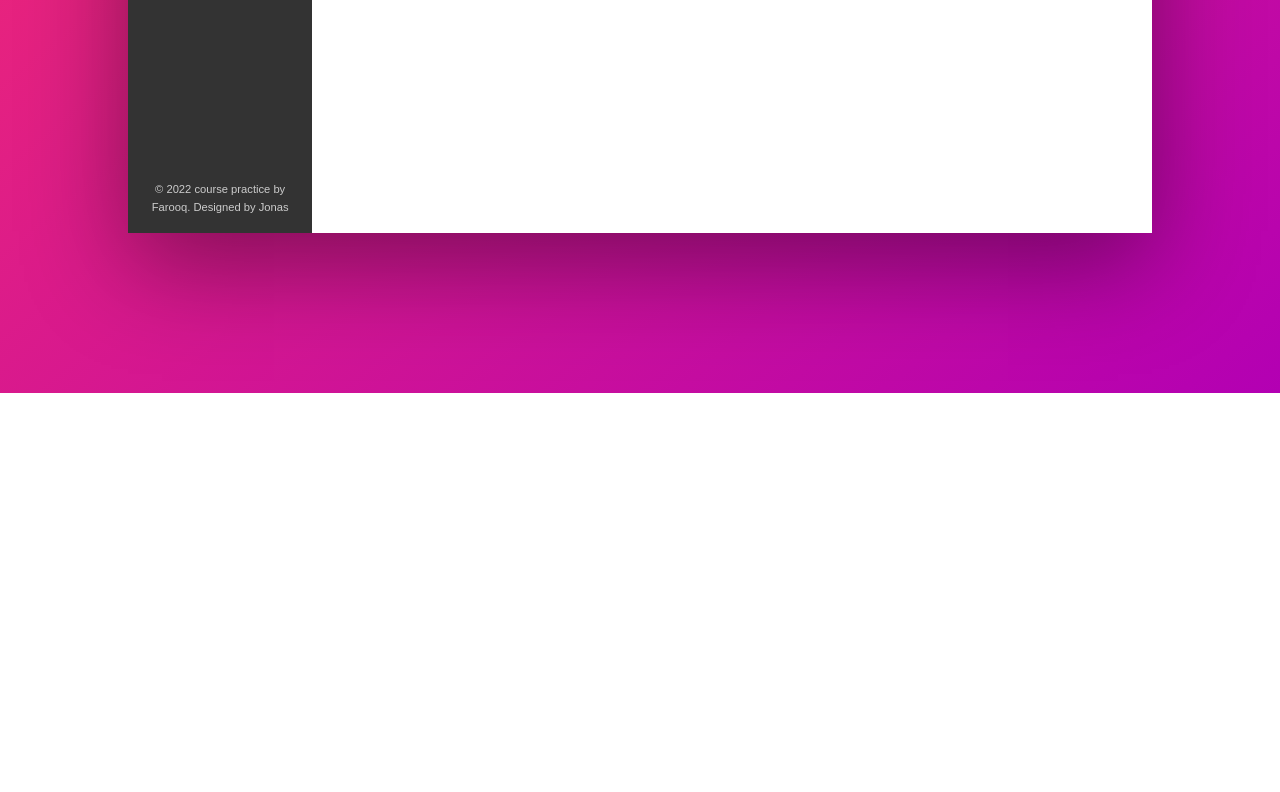
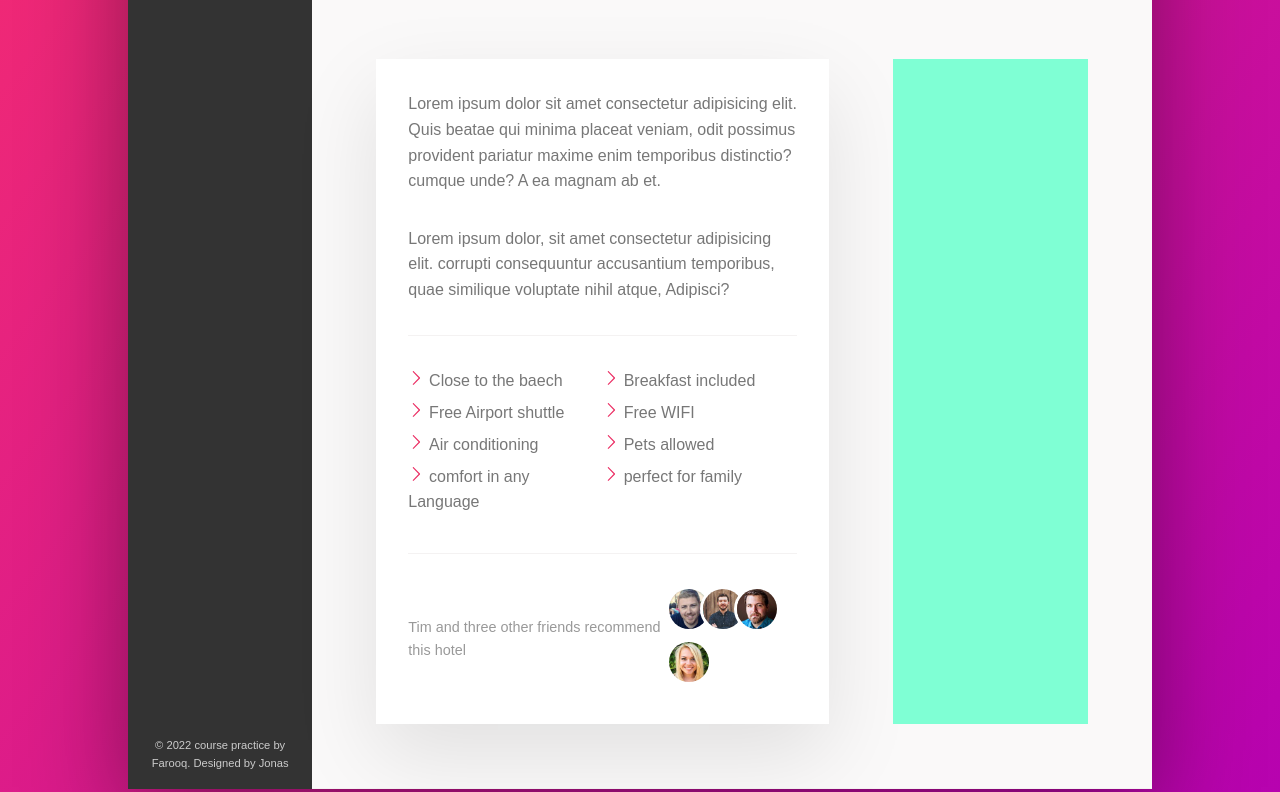
Before and after one commit to farooqwd/trillo, a website: page index.html in a window 1280 px wide. Shown: the part 682-1474 px from the top of the page. Before the commit the page ends 1075 px from the top, so only its background shows below. Drawn offline with Linux system fonts and the light colour scheme.

Commit message:
working on detail reviews section

```diff
--- a/index.html
+++ b/index.html
@@ -132,6 +132,40 @@
                             <div class="overview__rating-count">428 votes</div>
                         </div>
                     </div>
+                    <div class="details">
+                        <div class="description">
+                            <p class="paragraph">
+                                Lorem ipsum dolor sit amet consectetur adipisicing elit. Quis beatae qui minima placeat veniam,
+                                odit possimus provident pariatur maxime enim temporibus distinctio? cumque unde? A ea magnam ab et.
+                            </p>
+                            <p class="paragraph">
+                                Lorem ipsum dolor, sit amet consectetur adipisicing elit. corrupti consequuntur accusantium temporibus,
+                                quae similique voluptate nihil atque, Adipisci?
+                            </p>
+                            <ul class="list">
+                                <li class="list__item">Close to the baech</li>
+                                <li class="list__item">Breakfast included</li>
+                                <li class="list__item">Free Airport shuttle</li>
+                                <li class="list__item">Free WIFI</li>
+                                <li class="list__item">Air conditioning</li>
+                                <li class="list__item">Pets allowed</li>
+                                <li class="list__item">comfort in any Language</li>
+                                <li class="list__item">perfect for family</li>
+                            </ul>
+                            <div class="recommend">
+                                <p class="recommend__count">
+                                    Tim and three other friends recommend this hotel
+                                </p>
+                                <div class="recommend__friends">
+                                    <img src="img/user-3.jpg" alt="reviewer photo" class="recommend__photo">
+                                    <img src="img/user-4.jpg" alt="reviewer photo" class="recommend__photo">
+                                    <img src="img/user-5.jpg" alt="reviewer photo" class="recommend__photo">
+                                    <img src="img/user-6.jpg" alt="reviewer photo" class="recommend__photo">
+                                </div>
+                            </div>
+                        </div>
+                        <div class="user-reviews"></div>
+                    </div>
                 </main>
             </div>
         </div>
--- a/sass/_base.scss
+++ b/sass/_base.scss
@@ -18,6 +18,9 @@
 
     //SHADOW
     --shadow-dark:0 2rem 6rem rgba(0,0,0, .4);
+    --shadow-light:0 2rem 5rem rgba(0,0,0, .1);
+    //BORDER
+    --line: 1px solid var(--color-Grey-light-2);
 }
 
 * {
--- a/sass/_component.scss
+++ b/sass/_component.scss
@@ -178,7 +178,7 @@
 
 
 ////////////////////////////
-/// SISE NAVIGATION
+/// Gallery
 
 
 .gallery {
@@ -197,7 +197,7 @@
 .overview {
     display: flex;
     align-items: center;
-    border-bottom: 1px solid var(--color-Grey-light-2);
+    border-bottom: var(--line);
     &__heading {
         font-size: 1.5rem;
         font-weight: 300;
@@ -300,3 +300,72 @@
         box-shadow: none;
     }
 }
+
+
+////////////////////////////
+///  PARAGRAPH
+
+.paragraph:not(:last-of-type) {
+    margin-bottom: 2rem;
+}
+
+////////////////////////////
+///  LIST
+
+.list {
+    list-style: none;
+    margin: 2rem 0;
+    padding: 2rem 0;
+    border-top: var(--line);
+    border-bottom: var(--line);
+    display: flex;
+    flex-wrap: wrap;
+    &__item {
+        flex: 0 0 50%;
+        margin-bottom: .4rem;
+    }
+    &__item::before {
+        content: "";
+        display: inline-block;
+        height: 1rem;
+        width: 1rem;
+        margin-right: .3rem;
+        //older browsers
+        //background-image: url(../img/chevron-thin-right.svg);
+        //background-size: cover;
+        //newer brosers devs use masks
+        background-color: var(--color-Primary);
+        -webkit-mask-image:url(../img/chevron-thin-right.svg);
+        mask-image: url(../img/chevron-thin-right.svg);
+        -webkit-mask-size:cover;
+        mask-size: cover;
+    }
+}
+
+////////////////////////////
+///  REVIEWERS
+
+.recommend {
+    font-size: .9rem;
+    color: var(--color-Grey-dark-3);
+    display: flex;
+    //justify-content: space-between;
+    align-items: center;
+
+    &__count {
+        //will push the next element to the end of availible space
+        margin-right: auto;
+    }
+    //&__friends {}
+    &__photo {
+        box-sizing: content-box;
+        height: 2.5rem;
+        width: 2.5rem;
+        border-radius: 50%;
+        margin-left: -1rem;
+        border: 3px solid #fff;
+        // &:not(:last-child) {
+        //     margin-left: -.5rem;
+        // }
+    }
+}
--- a/sass/_layout.scss
+++ b/sass/_layout.scss
@@ -17,7 +17,7 @@
     font-size: 1.2rem;
      height: 7rem;
      background-color: #fff;
-     border-bottom: 3px solid var(--color-Grey-light-2);
+     border-bottom: var(--line);
      display: flex;
      justify-content: space-between;
      align-items: center;
@@ -34,6 +34,26 @@
 
 .hotel-view {
     background-color: #fff;
-    height: 40rem;
     flex: 1;
 }
+
+.details{
+    display: flex;
+    padding: 4rem;
+    background-color: var(--color-Grey-light-1);
+    border-bottom: var(--line);
+}
+.description {
+    background-color: #fff;
+    margin-right: 4rem;
+    padding: 2rem;
+    font-size: 1rem;
+    //height: 40rem;
+    flex: 2;
+    box-shadow: var(--shadow-light);
+}
+.user-reviews {
+    background-color: aquamarine;
+    //height: 40rem;
+    flex: 1;
+}
```
Also changed, not shown: css/style.css.
